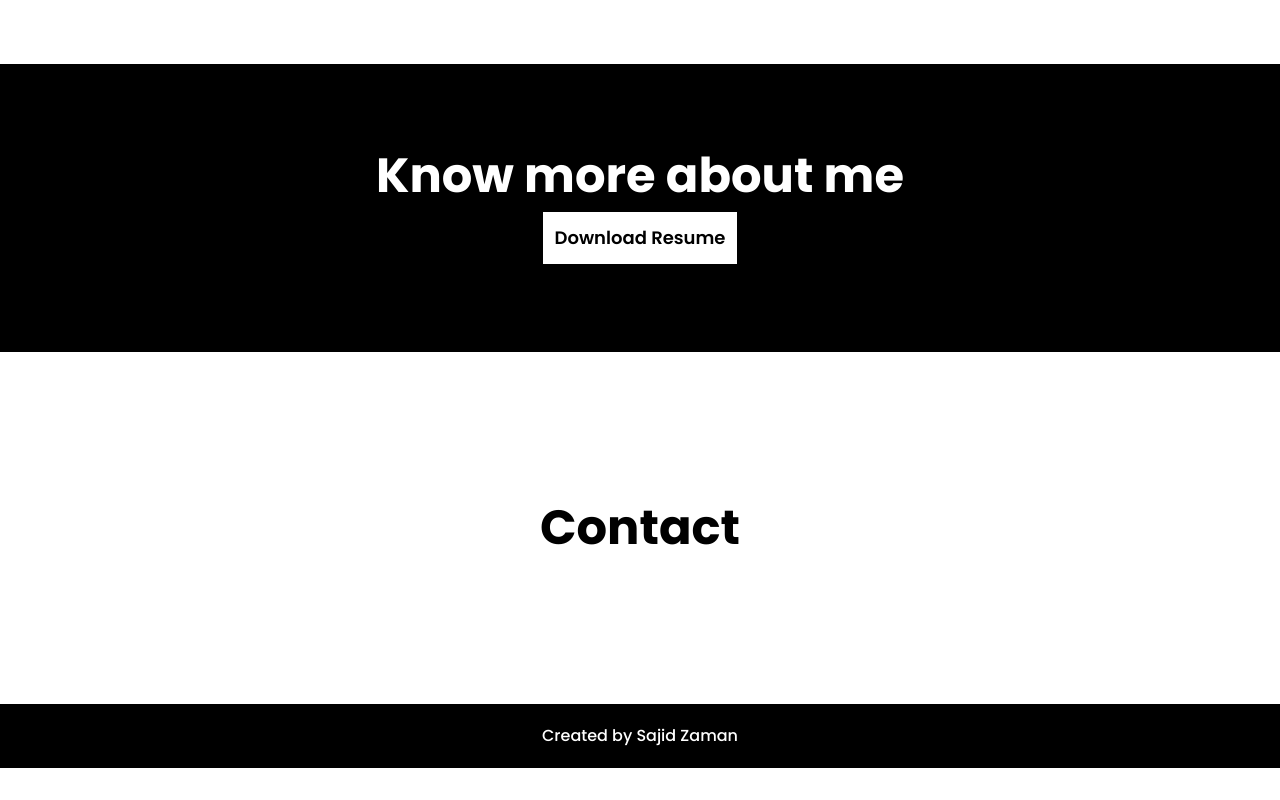
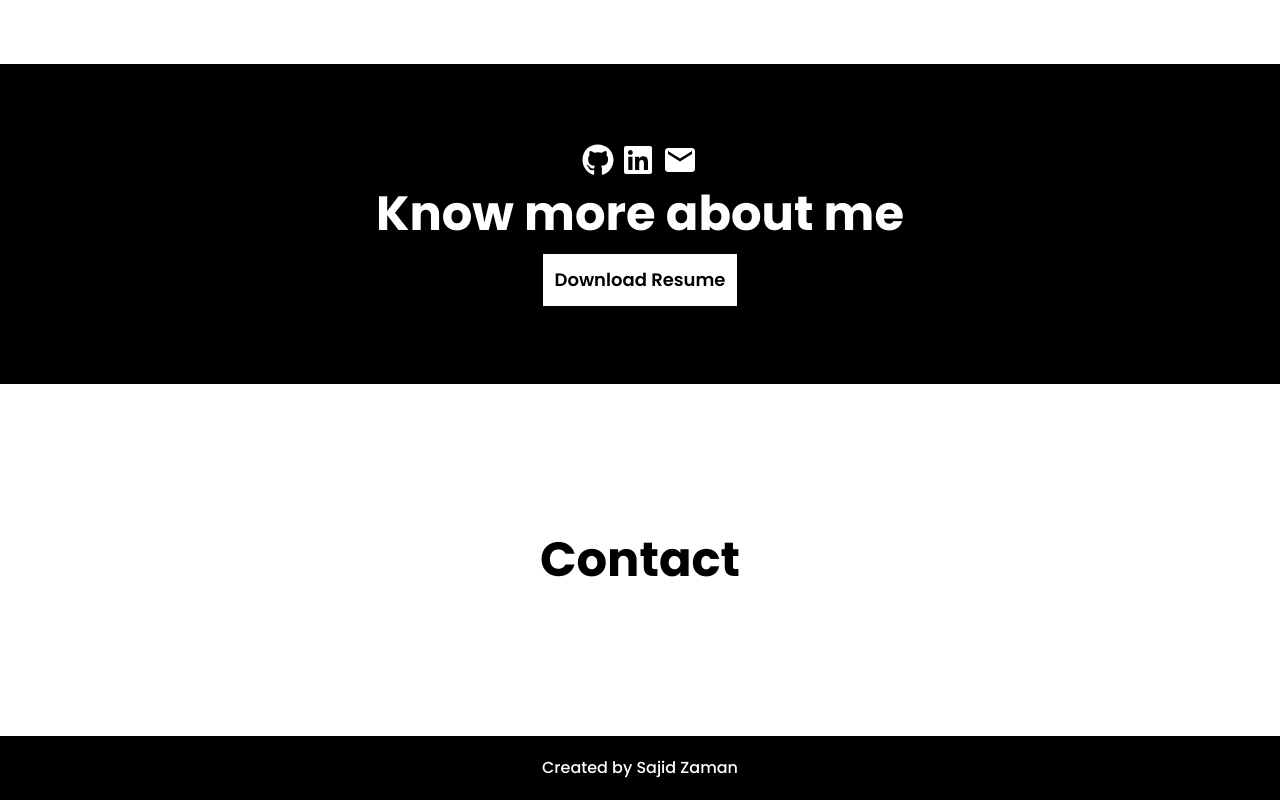
Before and after one commit to sajidzamanme/Portfolio, a React (Vite) app: page / in a window 1280 px wide. Shown: the part 1272-2072 px from the top of the page. Before the commit the page ends 2040 px from the top, so only its background shows below. Built offline with nearby package versions, Linux system fonts and the light colour scheme.

Commit message:
Add Social media links to ResumeBar

```diff
--- a/package.json
+++ b/package.json
@@ -13,6 +13,7 @@
     "@tailwindcss/vite": "^4.1.8",
     "react": "^19.1.0",
     "react-dom": "^19.1.0",
+    "react-icons": "^5.5.0",
     "react-router": "^7.6.2",
     "tailwindcss": "^4.1.8"
   },
--- a/src/components/ResumeBar.jsx
+++ b/src/components/ResumeBar.jsx
@@ -1,25 +1,45 @@
-import resume from "../assets/Sajid Zaman Resume.pdf";
+import resume from "../assets/Sajid-Zaman-Resume.pdf";
+import { FaGithub } from "react-icons/fa6";
+import { FaLinkedin } from "react-icons/fa6";
+import { MdEmail } from "react-icons/md";
 
 const ResumeBar = () => {
   return (
-    <div className="h-[18rem] w-full bg-black text-white px-5">
+    <div className="h-[20rem] w-full bg-black text-white px-5">
       <div
         className="container mx-auto h-full flex flex-col items-center justify-center
                     gap-3 py-8"
       >
-
-        {/* Add social media logos */}
+        {/* Social Media Links */}
+        <div className="flex flex-row items-center gap-2">
+          <button
+            onClick={() =>
+              window.open("https://github.com/sajidzamanme", "_blank")
+            }
+          >
+            <FaGithub className="size-8" />
+          </button>
+          <button
+            onClick={() =>
+              window.open("https://www.linkedin.com/in/afnanzaman/", "_blank")
+            }
+          >
+            <FaLinkedin className="size-8" />
+          </button>
+          <a href="mailto:sajidzaman.2002.3@gmail.com">
+            <MdEmail className="size-9" />
+          </a>
+        </div>
 
         <h1 className="text-4xl font-bold md:text-5xl">Know more about me</h1>
 
-        {/* Default way to link to document, check if there is any react way */}
-        <a
-          href={resume}
-          target="__blank"
-          className="text-lg text-black font-semibold bg-white p-3"
+        {/* Button to Download Resume */}
+        <button
+          onClick={() => window.open(resume, "_blank")}
+          className="text-lg text-black font-semibold bg-white p-3 mt-1"
         >
           Download Resume
-        </a>
+        </button>
       </div>
     </div>
   );
```
Also changed, not shown: 2 other files (tests, documents, lock files or other folders).
